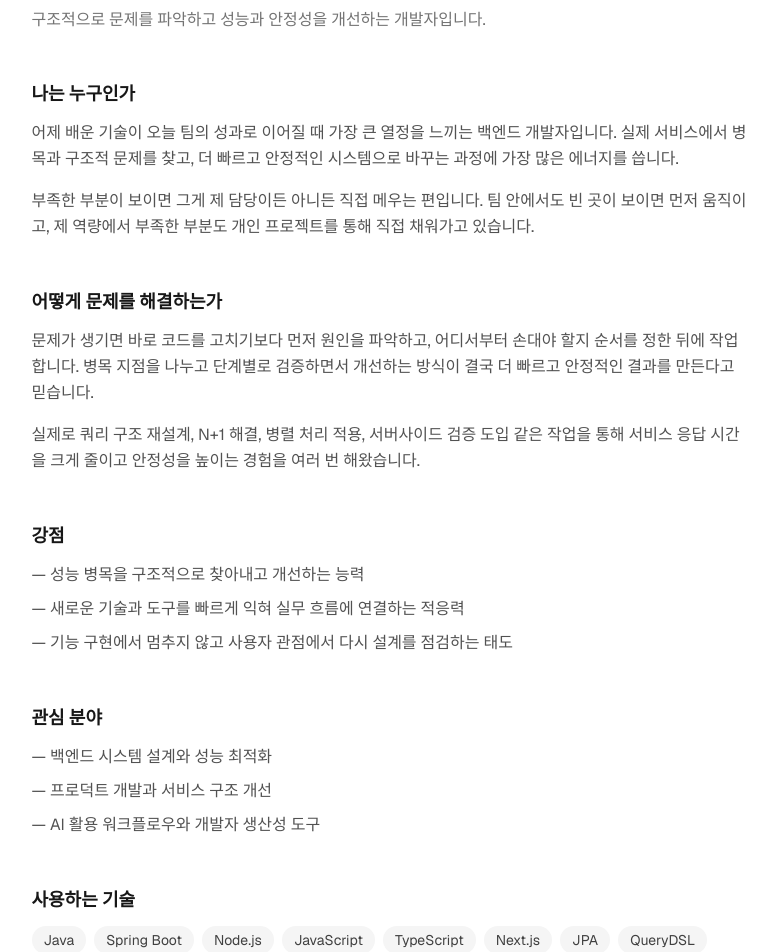
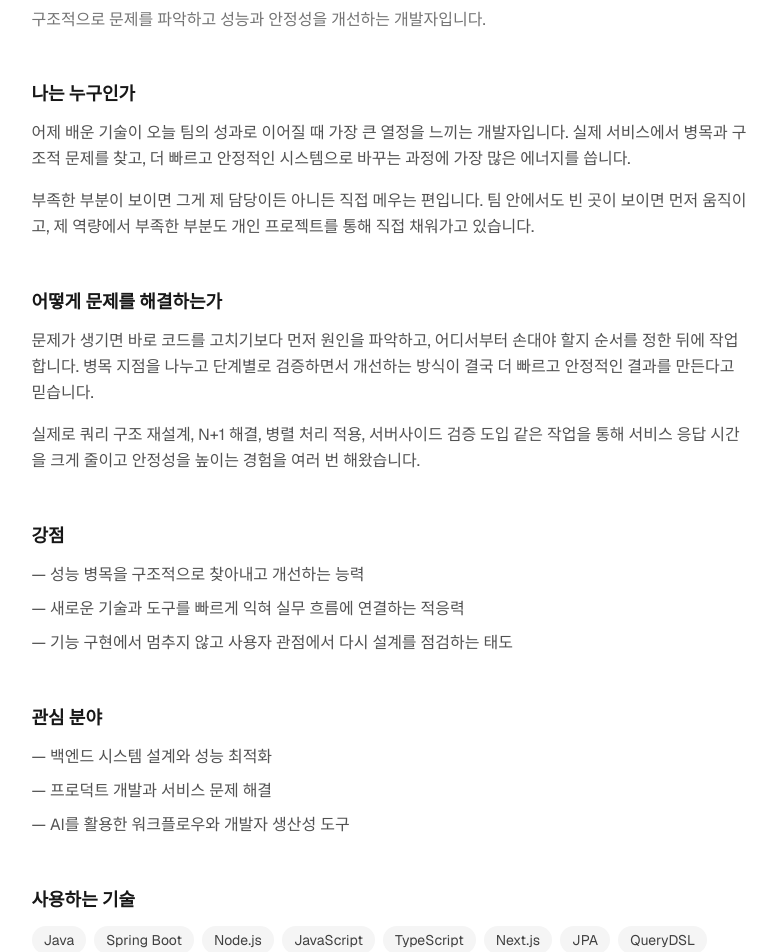
Before and after one commit to Heyaaz/my-page, a Next.js app: page /about in a window 1280 px wide. Shown: the part 180-1132 px from the top of the page, without its empty margins (241-1018 px from the left). Built offline with nearby package versions, Linux system fonts and the light colour scheme; no server answers.

Commit message:
chore: 단어 변경

```diff
--- a/app/about/page.tsx
+++ b/app/about/page.tsx
@@ -16,7 +16,7 @@ export default function AboutPage() {
           <h2 className="text-lg font-semibold mb-3">나는 누구인가</h2>
           <div className="space-y-4 text-neutral-600 leading-relaxed">
             <p>
-              어제 배운 기술이 오늘 팀의 성과로 이어질 때 가장 큰 열정을 느끼는 백엔드 개발자입니다.
+              어제 배운 기술이 오늘 팀의 성과로 이어질 때 가장 큰 열정을 느끼는 개발자입니다.
               실제 서비스에서 병목과 구조적 문제를 찾고, 더 빠르고 안정적인 시스템으로 바꾸는 과정에 가장 많은 에너지를 씁니다.
             </p>
             <p>
@@ -53,8 +53,8 @@ export default function AboutPage() {
           <h2 className="text-lg font-semibold mb-3">관심 분야</h2>
           <ul className="space-y-2 text-neutral-600 leading-relaxed">
             <li>— 백엔드 시스템 설계와 성능 최적화</li>
-            <li>— 프로덕트 개발과 서비스 구조 개선</li>
-            <li>— AI 활용 워크플로우와 개발자 생산성 도구</li>
+            <li>— 프로덕트 개발과 서비스 문제 해결</li>
+            <li>— AI를 활용한 워크플로우와 개발자 생산성 도구</li>
           </ul>
         </div>
 
```
